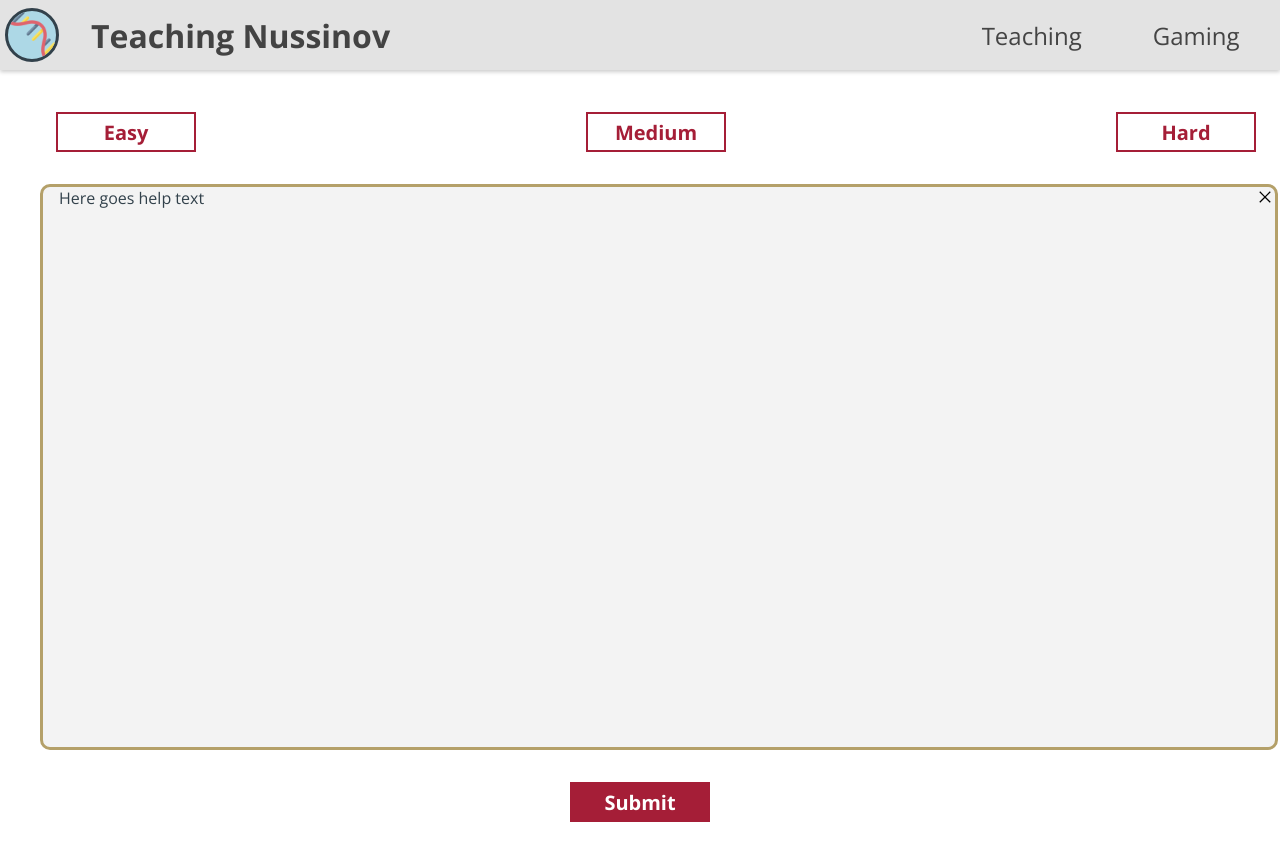
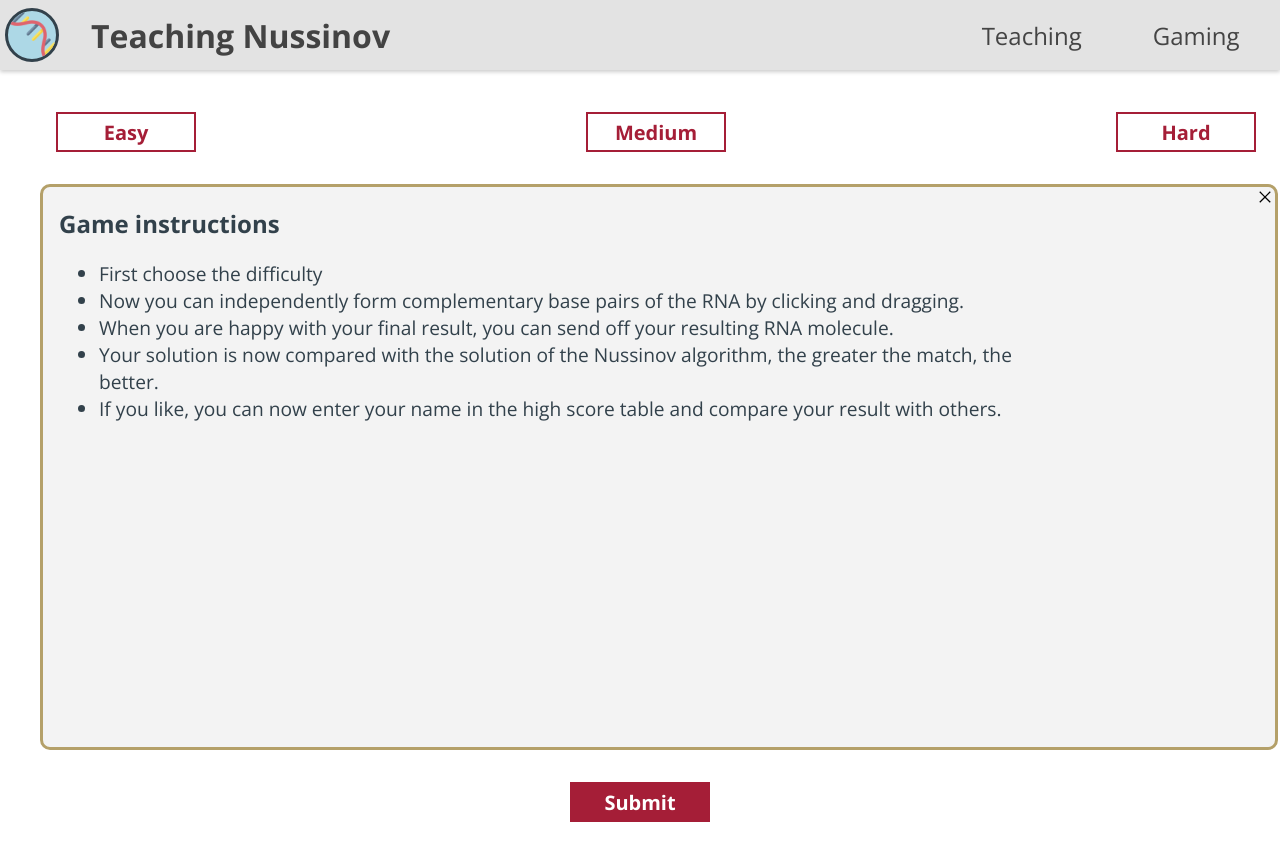
Before and after one commit to UniTuebingen-BDVA/TeamprojektSoSe22, a Vue app in the folder rna/: page / in a window 1280 px wide. Both pictures are taken after a click on the element 1265 px from the left and 197 px from the top of the page. Built offline with nearby package versions, Linux system fonts and the light colour scheme.

Commit message:
adding game instruction

```diff
--- a/rna/src/components/game/EndScreen.vue
+++ b/rna/src/components/game/EndScreen.vue
@@ -9,9 +9,9 @@ import UniButton from '../UniButton.vue';
 
 <template>
     <div class="EndScreen">
-        <p>Your solution matches </p>
+        <h2>Your solution matches </h2>
             <div class="accordance">...%</div>
-        <p>with the algorithm.</p>
+        <h2>with the algorithm.</h2>
 
     </div>
 
@@ -20,14 +20,14 @@ import UniButton from '../UniButton.vue';
     <div class="frames">
         <div>
         <YoursFrame />
-        <p>Your solution</p>
+        <h2>Your solution</h2>
         </div>
 
 
 
         <div>
         <SolutionFrame />
-        <p>Nussinov Algorithm</p>
+        <h2>Nussinov Algorithm</h2>
         </div>
 
 
@@ -37,7 +37,7 @@ import UniButton from '../UniButton.vue';
     <Highscore />
 
     <div class="AbButton">
-        <UniButton :primary-color="'red'" :filled="true" :text="'Again'" class="general-buttons" v-on:click="$emit('stateChange', false)"/>
+        <UniButton :primary-color="'red'" :filled="true" :text="'Retry?'" class="general-buttons" v-on:click="$emit('stateChange', false)"/>
     </div>
 
 </template>
@@ -48,8 +48,7 @@ import UniButton from '../UniButton.vue';
 <style scoped>
 
 .EndScreen{
-    font-weight: 800;
-    font-size: 20pt;
+
     text-align: center;
     width: auto;
     justify-content: space-between;
@@ -57,6 +56,7 @@ import UniButton from '../UniButton.vue';
 
 .accordance{
     color: var(--uni-color-gold);
+    font-size: 2.5em;
 }
 
 
@@ -78,11 +78,11 @@ import UniButton from '../UniButton.vue';
     justify-content: center;
 }
 
-p{
+h2{
     display: flex;
     justify-content: center;
-    font-weight: 800;
-    font-size: 16pt;
+
+
 }
 
 </style>
--- a/rna/src/components/game/GameHelp.vue
+++ b/rna/src/components/game/GameHelp.vue
@@ -1,6 +1,13 @@
 <template>
     <div class="help-page">
-        Here goes help text
+        <h2>Game instructions</h2>
+        <ul>
+            <li>First choose the difficulty</li>
+            <li>Now you can independently form complementary base pairs of the RNA by clicking and dragging.</li>
+            <li>When you are happy with your final result, you can send off your resulting RNA molecule.</li>
+            <li>Your solution is now compared with the solution of the Nussinov algorithm, the greater the match, the better.</li>
+            <li>If you like, you can now enter your name in the high score table and compare your result with others.</li>
+        </ul>
     </div>
 </template>
 <script setup>
@@ -12,6 +19,13 @@
         width: 80%;
         position: absolute;
         top: 0
+
+    }
+
+
+    ul{
+        font-size: 1.2em;
+        font-family: var(--uni-font);
     }
 
 </style>
```
